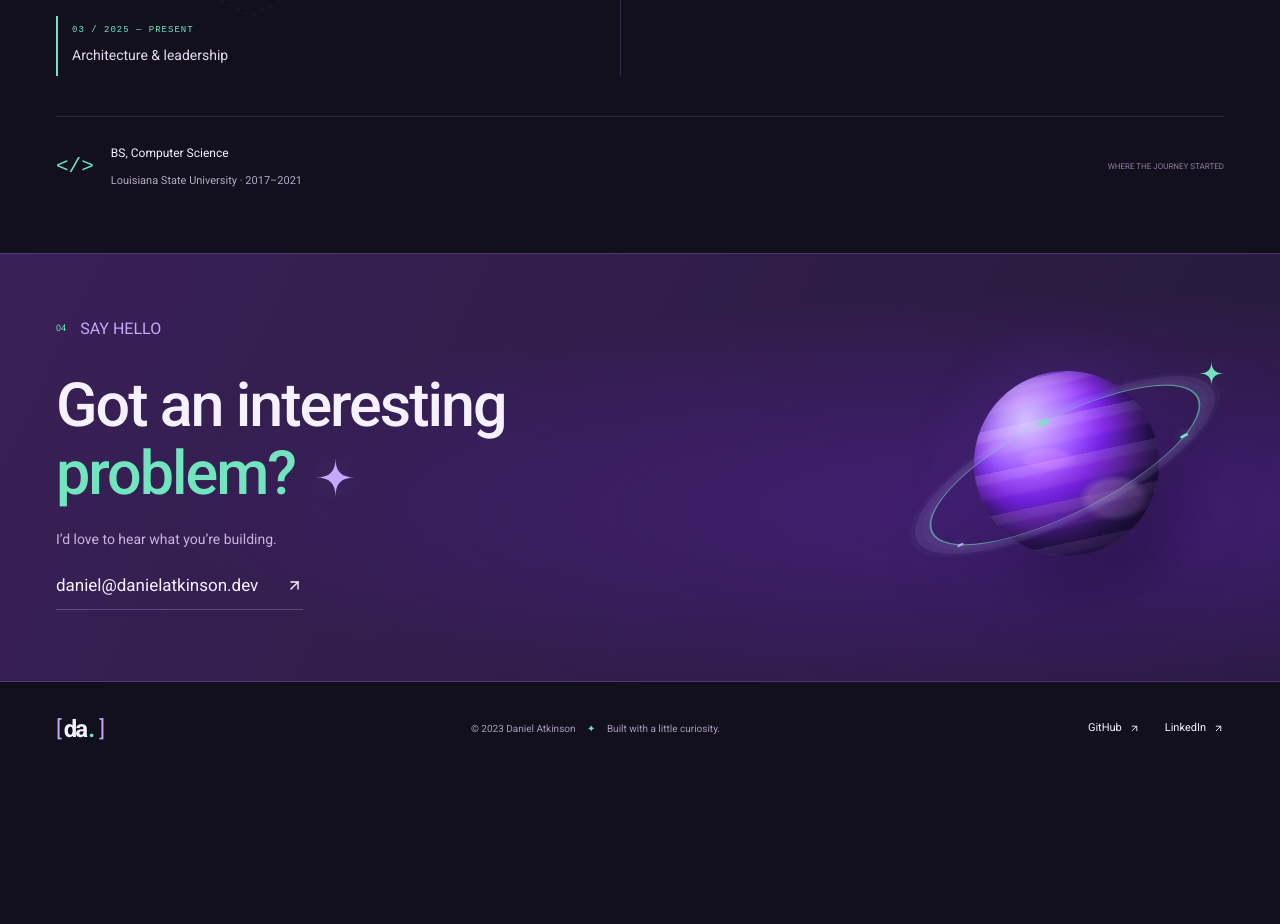
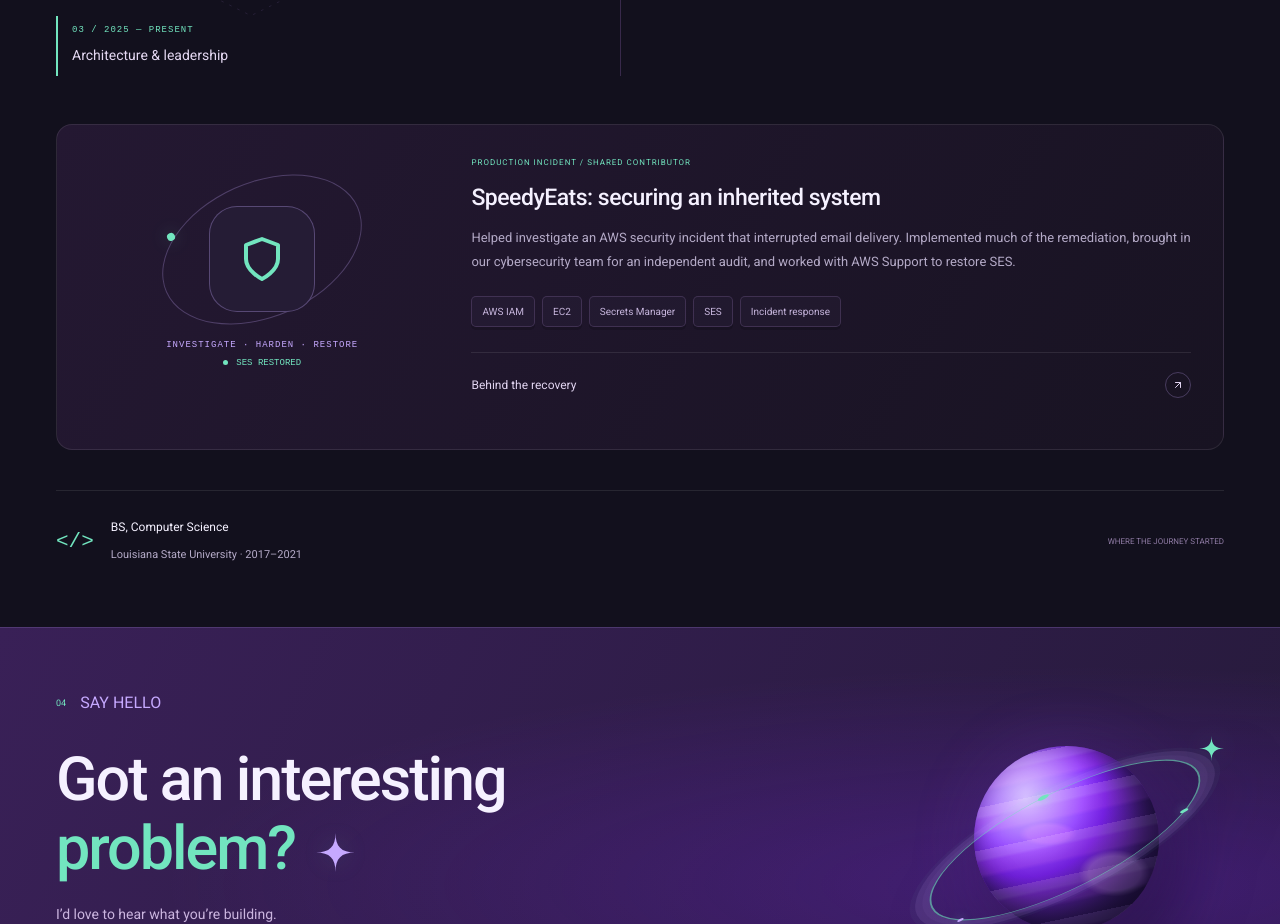
Before and after one commit to Datki11/portfolio-site, a Next.js app: page / in a window 1280 px wide. Shown: the part 3660-4584 px from the top of the page. Before the commit the page ends 4436 px from the top, so only its background shows below. Built offline with nearby package versions, Linux system fonts and the light colour scheme; a web font is replaced by a local one.

Commit message:
Add SpeedyEats incident recovery story to experience

```diff
--- a/app/globals.css
+++ b/app/globals.css
@@ -658,11 +658,11 @@ h3 {
   line-height: 1.85;
   margin: 0 0 22px;
 }
-.work-card details {
+:is(.work-card, .experience-story) details {
   border-top: 1px solid var(--line);
   margin-top: 25px;
 }
-.work-card summary {
+:is(.work-card, .experience-story) summary {
   list-style: none;
   cursor: pointer;
   display: flex;
@@ -672,10 +672,10 @@ h3 {
   font-size: 12px;
   color: #e1d4f0;
 }
-.work-card summary::-webkit-details-marker {
+:is(.work-card, .experience-story) summary::-webkit-details-marker {
   display: none;
 }
-.work-card summary > span {
+:is(.work-card, .experience-story) summary > span {
   width: 26px;
   height: 26px;
   border: 1px solid #c6a9ff44;
@@ -683,10 +683,10 @@ h3 {
   display: grid;
   place-items: center;
 }
-.work-card details[open] summary svg {
+:is(.work-card, .experience-story) details[open] summary svg {
   transform: rotate(90deg);
 }
-.work-card summary:hover {
+:is(.work-card, .experience-story) summary:hover {
   color: var(--mint);
 }
 .case-detail {
@@ -2045,3 +2045,95 @@ h3 {
     transition: none;
   }
 }
+
+.experience-story {
+  display: grid;
+  grid-template-columns: minmax(220px, 0.65fr) minmax(0, 1.35fr);
+  gap: 36px;
+  margin-top: 48px;
+  padding: 32px;
+  border: 1px solid var(--line);
+  border-radius: 16px;
+  background: linear-gradient(120deg, #241832, #181322);
+}
+.experience-story-copy > p:not(.project-type) {
+  color: var(--muted);
+  font-size: 13px;
+  line-height: 1.85;
+  margin-bottom: 22px;
+}
+.incident-visual {
+  position: relative;
+  min-height: 260px;
+  display: flex;
+  align-items: center;
+  justify-content: center;
+  flex-direction: column;
+  align-self: start;
+  overflow: hidden;
+}
+.incident-orbit {
+  position: absolute;
+  width: 210px;
+  height: 135px;
+  top: 25px;
+  border: 1px solid #c6a9ff45;
+  border-radius: 50%;
+  transform: rotate(-24deg);
+}
+.incident-orbit::after {
+  content: "";
+  position: absolute;
+  top: 14px;
+  left: 22px;
+  width: 8px;
+  height: 8px;
+  border-radius: 50%;
+  background: var(--mint);
+  box-shadow: 0 0 18px #72e5bf55;
+}
+.incident-shield {
+  display: grid;
+  place-items: center;
+  width: 106px;
+  height: 106px;
+  margin-bottom: 28px;
+  border: 1px solid #c6a9ff50;
+  border-radius: 28px;
+  color: var(--mint);
+  background: #251c35;
+  z-index: 1;
+}
+.incident-shield svg {
+  width: 48px;
+  height: 48px;
+}
+.incident-visual p {
+  font: 9px monospace;
+  letter-spacing: 1px;
+  color: var(--lavender);
+}
+.incident-status {
+  display: flex;
+  align-items: center;
+  gap: 8px;
+  font: 9px monospace;
+  color: var(--mint);
+  margin-top: 8px;
+}
+.incident-status i {
+  width: 5px;
+  height: 5px;
+  border-radius: 50%;
+  background: var(--mint);
+}
+@media (max-width: 700px) {
+  .experience-story {
+    grid-template-columns: minmax(0, 1fr);
+    padding: 24px;
+    gap: 12px;
+  }
+  .incident-visual {
+    min-height: 240px;
+  }
+}
--- a/app/page.tsx
+++ b/app/page.tsx
@@ -1,5 +1,11 @@
 import Image from "next/image";
-import { FiArrowDown, FiArrowUpRight, FiCode, FiCpu } from "react-icons/fi";
+import {
+  FiArrowDown,
+  FiArrowUpRight,
+  FiCode,
+  FiCpu,
+  FiShield,
+} from "react-icons/fi";
 import { FaGithub, FaLinkedinIn } from "react-icons/fa";
 import StackMap from "./StackMap";
 import MotionScene from "./MotionScene";
@@ -491,6 +497,70 @@ export default function Home() {
             </a>
           </div>
           <CareerJourney />
+          <article
+            className="experience-story"
+            aria-labelledby="speedyeats-title"
+          >
+            <div className="incident-visual" aria-hidden="true">
+              <span className="incident-orbit" />
+              <span className="incident-shield">
+                <FiShield />
+              </span>
+              <p>INVESTIGATE · HARDEN · RESTORE</p>
+              <span className="incident-status">
+                <i /> SES RESTORED
+              </span>
+            </div>
+            <div className="experience-story-copy">
+              <p className="project-type">
+                PRODUCTION INCIDENT / SHARED CONTRIBUTOR
+              </p>
+              <h3 id="speedyeats-title">
+                SpeedyEats: securing an inherited system
+              </h3>
+              <p>
+                Helped investigate an AWS security incident that interrupted
+                email delivery. Implemented much of the remediation, brought in
+                our cybersecurity team for an independent audit, and worked with
+                AWS Support to restore SES.
+              </p>
+              <div className="tags">
+                <span>AWS IAM</span>
+                <span>EC2</span>
+                <span>Secrets Manager</span>
+                <span>SES</span>
+                <span>Incident response</span>
+              </div>
+              <details>
+                <summary>
+                  Behind the recovery{" "}
+                  <span>
+                    <FiArrowUpRight aria-hidden="true" />
+                  </span>
+                </summary>
+                <div className="case-detail">
+                  <p>
+                    Traced the issue across AWS, Apache, Laravel, and PHP logs
+                    to exposed application configuration. I escalated to our
+                    cybersecurity team, who audited the system, validated
+                    proposed fixes, and identified additional remediation work.
+                  </p>
+                  <p>
+                    Rotated exposed credentials, replaced long-lived IAM keys on
+                    EC2 with scoped instance roles, restricted SES access to the
+                    workload, and moved secrets into AWS Secrets Manager.
+                  </p>
+                  <p>
+                    Unauthorized sending stopped, and SES was reinstated after
+                    multiple rounds with AWS Support. The hardened configuration
+                    remains in place. The lesson: a working inherited deployment
+                    still needs an explicit review of secret handling, server
+                    exposure, and permissions.
+                  </p>
+                </div>
+              </details>
+            </div>
+          </article>
           <div className="education-note">
             <span className="education-icon">&lt;/&gt;</span>
             <div>
```
